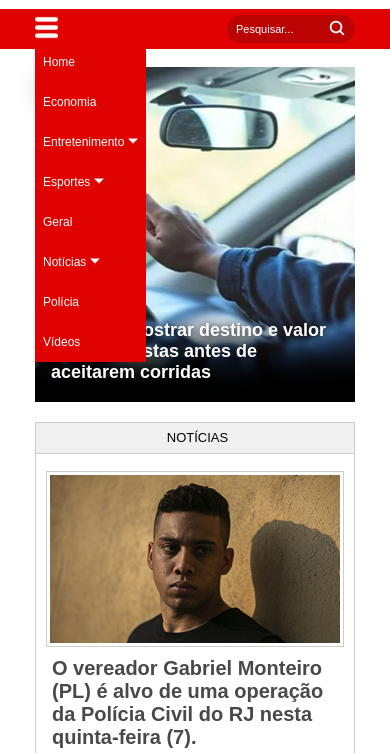
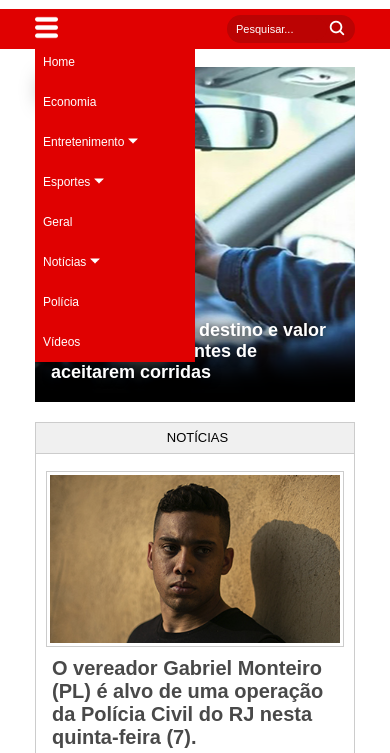
Before and after one commit to matealves/portaldenoticias, a plain HTML site: page index.html in a window 390 px wide. Both pictures are taken after a click on the picture 46 px from the left and 110 px from the top of the page. Shown: the part 86-839 px from the top of the page. Drawn offline with Linux system fonts and the light colour scheme.

Commit message:
Update 1.1

```diff
--- a/assets/css/style.css
+++ b/assets/css/style.css
@@ -635,6 +635,10 @@ color: #FFF;
         width: 40%;
     }
 
+    .menu ul {
+        width: 160px;
+    }
+
     .ultimasnoticias {
         display: none;
     }
@@ -651,13 +655,14 @@ color: #FFF;
     .noticiaArea1{
         width: 320px;
         height: auto;
-        margin-bottom: 25px;
     }
 
     .noticiaArea2 {
         width: 300px;
         margin: auto;
         float: none;
+        clear: both;
+        padding-top: 16px;
     }
 
     .noticiaitem {
@@ -694,6 +699,7 @@ color: #FFF;
 
     .prov {
         display: block;
+        margin-bottom:70px;
     }
 
     .slideinfoTitulo {
```
Also changed, not shown: 1 other file.
